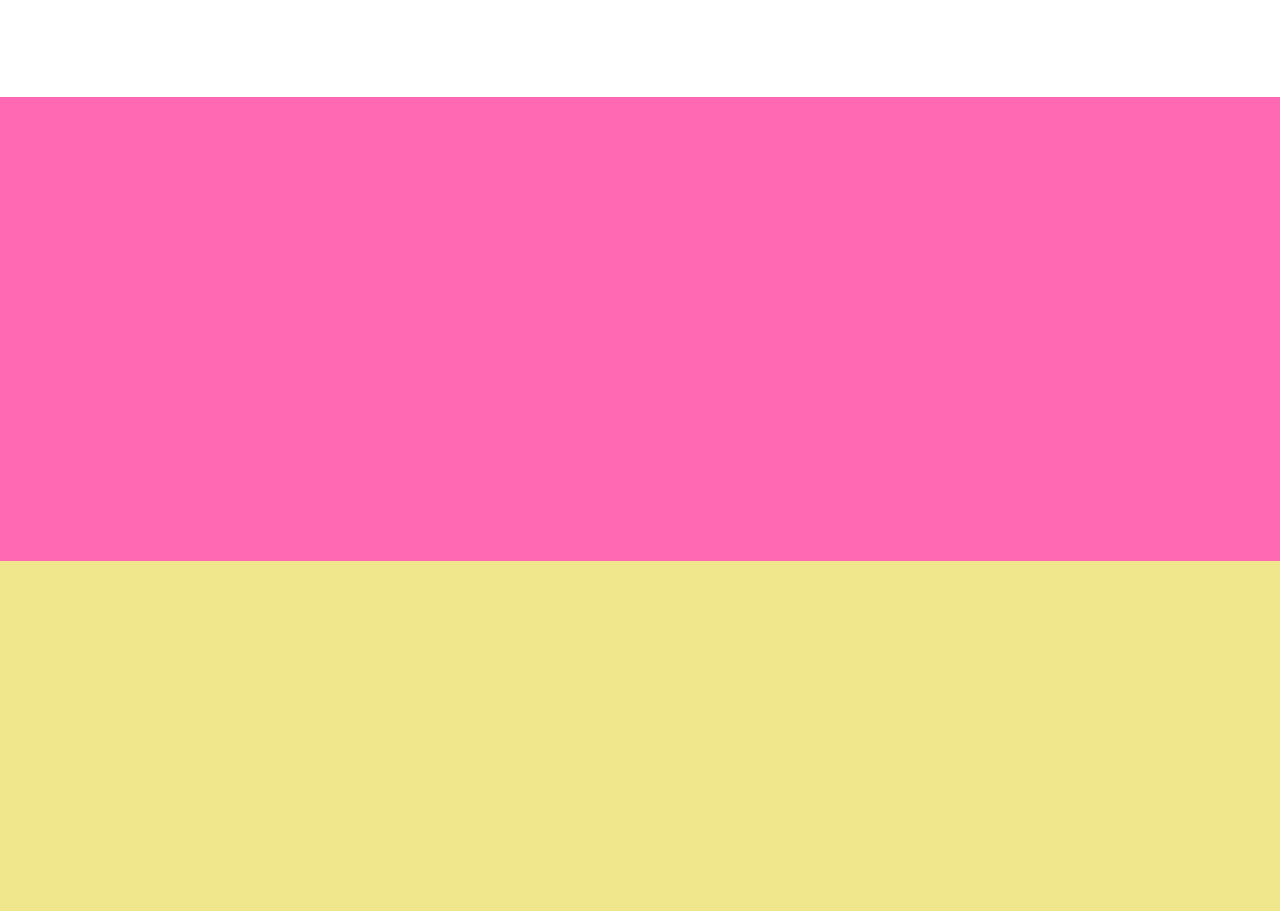
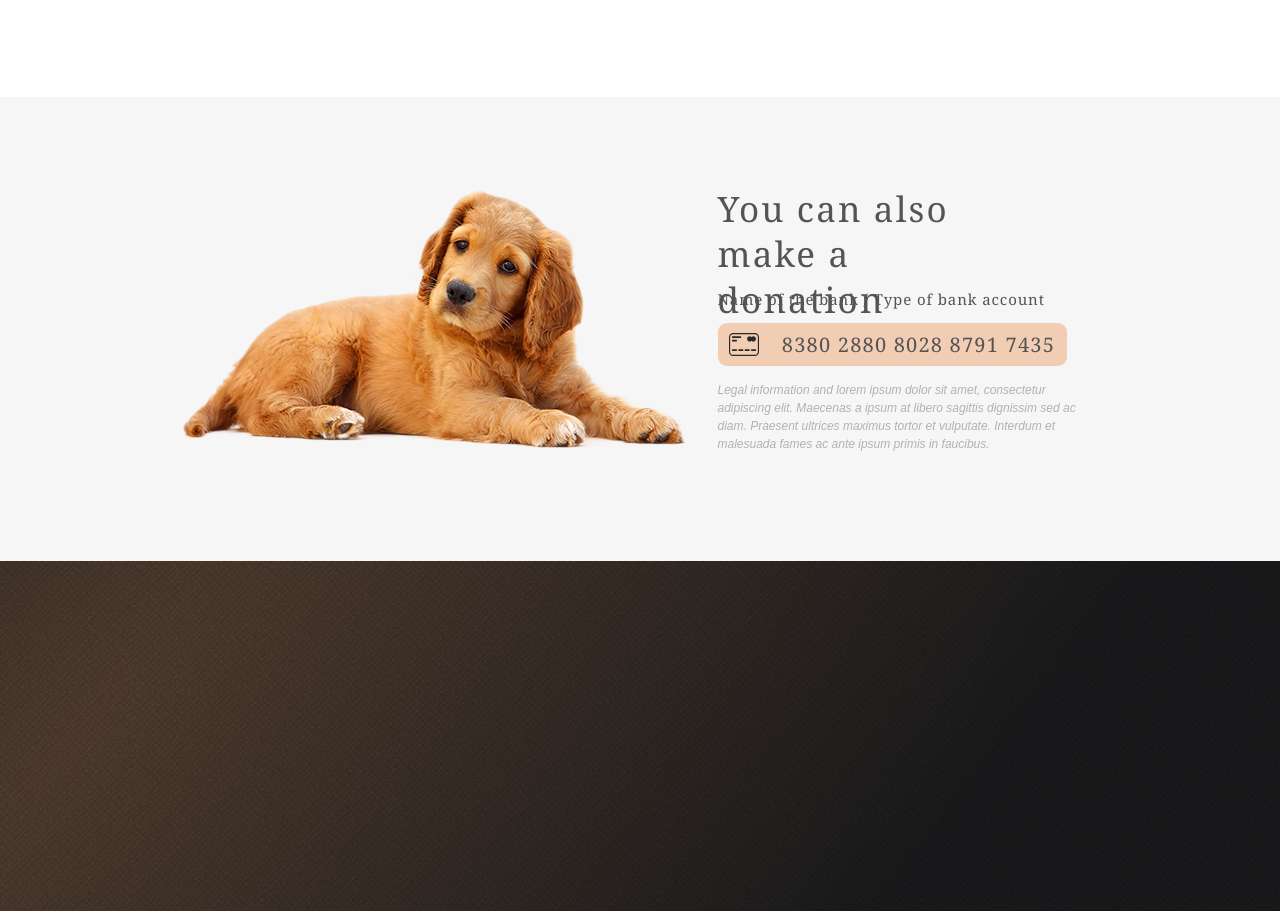
Before and after one commit to OxanaDanilova/shelter, a website built with webpack: page src/index.html in a window 1280 px wide. Shown: the part 2887-3798 px from the top of the page. Built offline with nearby package versions, Linux system fonts and the light colour scheme; files whose address does not match are found by name.

Commit message:
feat: add elements and styles for Donation section

```diff
--- a/src/index.html
+++ b/src/index.html
@@ -279,7 +279,28 @@
 
         </div>
     </section>
-    <section class="donation"></section>
+    <section class="donation">
+        <div class="donation-wrapper">
+            <div class="donation-img"></div>
+            <div class="donation-content">
+                <p class="donation-titel">You can also make a donation</p>
+                <p class="donation-subtitel">Name of the bank / Type of bank account</p>
+                <div class="credit-card">
+                    <svg width="30" height="23" viewBox="0 0 30 23" fill="none" xmlns="http://www.w3.org/2000/svg">
+                        <path
+                            d="M25.9815 23H4.01915C1.80285 23 0 21.2046 0 19.0001V3.9999C0 1.79421 1.80285 0 4.01915 0H25.9808C28.196 0 30 1.79421 30 3.9999V19.0001C30.0006 21.2052 28.1972 23 25.9815 23ZM4.01915 1.14285C2.43563 1.14285 1.14836 2.42396 1.14836 3.9999V19.0001C1.14836 20.5755 2.43563 21.8571 4.01915 21.8571H25.9808C27.5638 21.8571 28.8516 20.5755 28.8516 19.0001V3.9999C28.8516 2.42396 27.5638 1.14285 25.9808 1.14285H4.01915ZM20.7037 3.35993C22.1363 3.35993 23.2977 4.51532 23.2977 5.94153C23.2977 7.36774 22.1368 8.52376 20.7037 8.52376C19.2706 8.52376 18.1097 7.36783 18.1097 5.94153C18.1097 4.51523 19.2712 3.35993 20.7037 3.35993ZM24.3204 3.35993C25.7529 3.35993 26.9151 4.51532 26.9151 5.94153C26.9151 7.36774 25.7536 8.52376 24.3204 8.52376C22.8873 8.52376 21.7264 7.36783 21.7264 5.94153C21.7264 4.51523 22.8879 3.35993 24.3204 3.35993ZM3.0861 16.3339H7.8683V18.0481H3.0861V16.3339ZM9.43467 16.3339H14.2175V18.0481H9.43467V16.3339ZM15.782 16.3339H20.5659V18.0481H15.782V16.3339ZM22.1305 16.3339H26.9144V18.0481H22.1305V16.3339ZM3.0861 3.36046H12.1263V5.07474H3.0861V3.36046ZM3.0861 6.76208H7.86946V8.47637H3.0861V6.76208Z"
+                            fill="#292929" />
+                    </svg>
+
+                    <p>8380 2880 8028 8791 7435</p>
+
+                </div>
+                <p class="donation-text">Legal information and lorem ipsum dolor sit amet, consectetur adipiscing elit.
+                    Maecenas a ipsum at libero sagittis dignissim sed ac diam. Praesent ultrices maximus tortor et
+                    vulputate. Interdum et malesuada fames ac ante ipsum primis in faucibus.</p>
+            </div>
+        </div>
+    </section>
     <footer></footer>
 </body>
 
--- a/src/styles.scss
+++ b/src/styles.scss
@@ -387,10 +387,100 @@ button {
 }
 
 .donation {
-  background-color: hotpink;
+  background-color: #f6f6f6;
   grid-area: 5/1;
+  display: grid;
+  grid-template-columns: 1fr $content-width 1fr;
 }
+
+.donation-wrapper {
+  grid-area: 1/2;
+  margin: 80px 40px 100px 40px;
+  display: grid;
+  grid-template-columns: auto auto;
+  justify-content: center;
+  align-items: center;
+  grid-column-gap: 30px;
+}
+
+.donation-img {
+  background-image: url(./images/donation-dog.png);
+  background-repeat: no-repeat;
+  background-size: cover;
+  background-position: center;
+  grid-area: 1/1;
+  width: 505px;
+  height: 261px;
+}
+
+.donation-content {
+  grid-area: 1/2;
+  width: 380px;
+  height: 282px;
+  display: grid;
+  align-items: center;
+}
+
+.donation-titel {
+  width: 300px;
+  height: 90px;
+  font-family: "Georgia";
+  font-style: normal;
+  font-weight: normal;
+  font-size: 35px;
+  line-height: 130%;
+  letter-spacing: 0.06em;
+  color: #545454;
+}
+
+.donation-subtitel {
+  height: 17px;
+  font-family: Georgia;
+  font-style: normal;
+  font-weight: normal;
+  font-size: 15px;
+  line-height: 110%;
+  letter-spacing: 0.06em;
+  color: #545454;
+}
+
+.credit-card {
+  width: 349px;
+  height: 43px;
+  background: #f1cdb3;
+  border-radius: 9px;
+  display: grid;
+  grid-template-columns: auto auto;
+  align-items: center;
+  justify-content: space-around;
+  p {
+    height: 23px;
+    font-family: "Georgia";
+    font-style: normal;
+    font-weight: normal;
+    font-size: 20px;
+    line-height: 115%;
+    align-items: center;
+    letter-spacing: 0.06em;
+    color: #545454;
+  }
+}
+
+.donation-text {
+  width: 380px;
+  height: 72px;
+  font-family: "Arial";
+  font-style: italic;
+  font-weight: normal;
+  font-size: 12px;
+  line-height: 18px;
+  align-items: center;
+  color: #b2b2b2;
+}
+
 footer {
-  background-color: khaki;
+  background-image: url(./images/footer-gradient-background.png);
   grid-area: 6/1;
+  display: grid;
+  grid-template-columns: 1fr $content-width 1fr;
 }
```
Also changed, not shown: src/images/donation-dog.png (added), src/images/footer-gradient-background.png (added).
